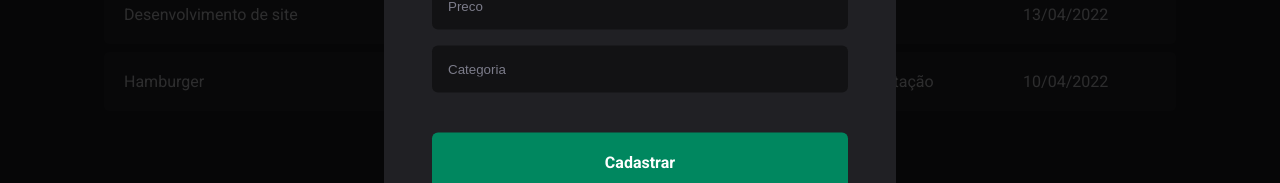
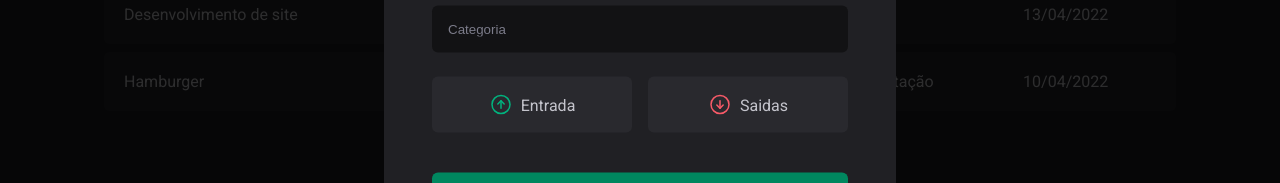
Before and after one commit to Mariano1994/Td-Money, a React (Vite) app: page / in a window 1280 px wide. Both pictures are taken after a click on the button "Nova Transação". Shown: the part 375-558 px from the top of the page. Built offline with nearby package versions, Linux system fonts and the light colour scheme.

Commit message:
NewTransictionModalComponentFinished

```diff
--- a/package.json
+++ b/package.json
@@ -10,6 +10,7 @@
   },
   "dependencies": {
     "@radix-ui/react-dialog": "^1.0.2",
+    "@radix-ui/react-radio-group": "^1.1.0",
     "phosphor-react": "^1.4.1",
     "react": "^18.2.0",
     "react-dom": "^18.2.0",
--- a/src/components/NewTransactionModal/index.tsx
+++ b/src/components/NewTransactionModal/index.tsx
@@ -1,6 +1,12 @@
 import * as Dialog from "@radix-ui/react-dialog";
-import { X } from "phosphor-react";
-import { Overlay, Content, CloseButton } from "./styles";
+import { ArrowCircleDown, ArrowCircleUp, X } from "phosphor-react";
+import {
+  Overlay,
+  Content,
+  CloseButton,
+  TransactionType,
+  TransactionTypeButton,
+} from "./styles";
 
 export function NewTransactionModal() {
   return (
@@ -19,6 +25,18 @@
           <input type="number" placeholder="Preco" required />
           <input type="text" placeholder="Categoria" required />
 
+          <TransactionType>
+            <TransactionTypeButton variant="income" value="income">
+              <ArrowCircleUp size={24} />
+              Entrada
+            </TransactionTypeButton>
+
+            <TransactionTypeButton variant="outcome" value="outcome">
+              <ArrowCircleDown size={24} />
+              Saidas
+            </TransactionTypeButton>
+          </TransactionType>
+
           <button type="submit"> Cadastrar</button>
         </form>
       </Content>
--- a/src/components/NewTransactionModal/styles.ts
+++ b/src/components/NewTransactionModal/styles.ts
@@ -1,5 +1,6 @@
 import styled from "styled-components";
 import * as Dialog from "@radix-ui/react-dialog";
+import * as RadioGroup from "@radix-ui/react-radio-group";
 
 export const Overlay = styled(Dialog.Overlay)`
   position: fixed;
@@ -72,3 +73,55 @@
 
   color: ${(props) => props.theme["gray-500"]};
 `;
+
+export const TransactionType = styled(RadioGroup.Root)`
+  display: flex;
+  grid-template-columns: repeat(2, 1fr);
+  gap: 1rem;
+  margin-top: 0.5rem;
+`;
+
+interface TransactionTypeButtonProps {
+  variant: "income" | "outcome";
+}
+
+export const TransactionTypeButton = styled(
+  RadioGroup.Item
+)<TransactionTypeButtonProps>`
+  width: 100%;
+  background-color: ${(props) => props.theme["gray-700"]};
+  padding: 1rem;
+  display: flex;
+  align-items: center;
+  justify-content: center;
+  gap: 0.5rem;
+  border: 0;
+
+  border-radius: 6px;
+  cursor: pointer;
+  transition: all 0.2s;
+
+  color: ${(props) => props.theme["gray-300"]};
+  svg {
+    color: ${(props) =>
+      props.variant === "income"
+        ? props.theme["green-300"]
+        : props.theme["red-300"]};
+  }
+
+  &[data-state="unchecked"]:hover {
+    background-color: ${(props) => props.theme["gray-600"]};
+  }
+
+  &[data-state="checked"] {
+    color: ${(props) => props.theme.white};
+    background-color: ${(props) =>
+      props.variant === "income"
+        ? props.theme["green-500"]
+        : props.theme["red-500"]};
+
+    svg {
+      color: ${(props) => props.theme.white};
+    }
+  }
+`;
```
Also changed, not shown: 1 other file (tests, documents, lock files or other folders).
